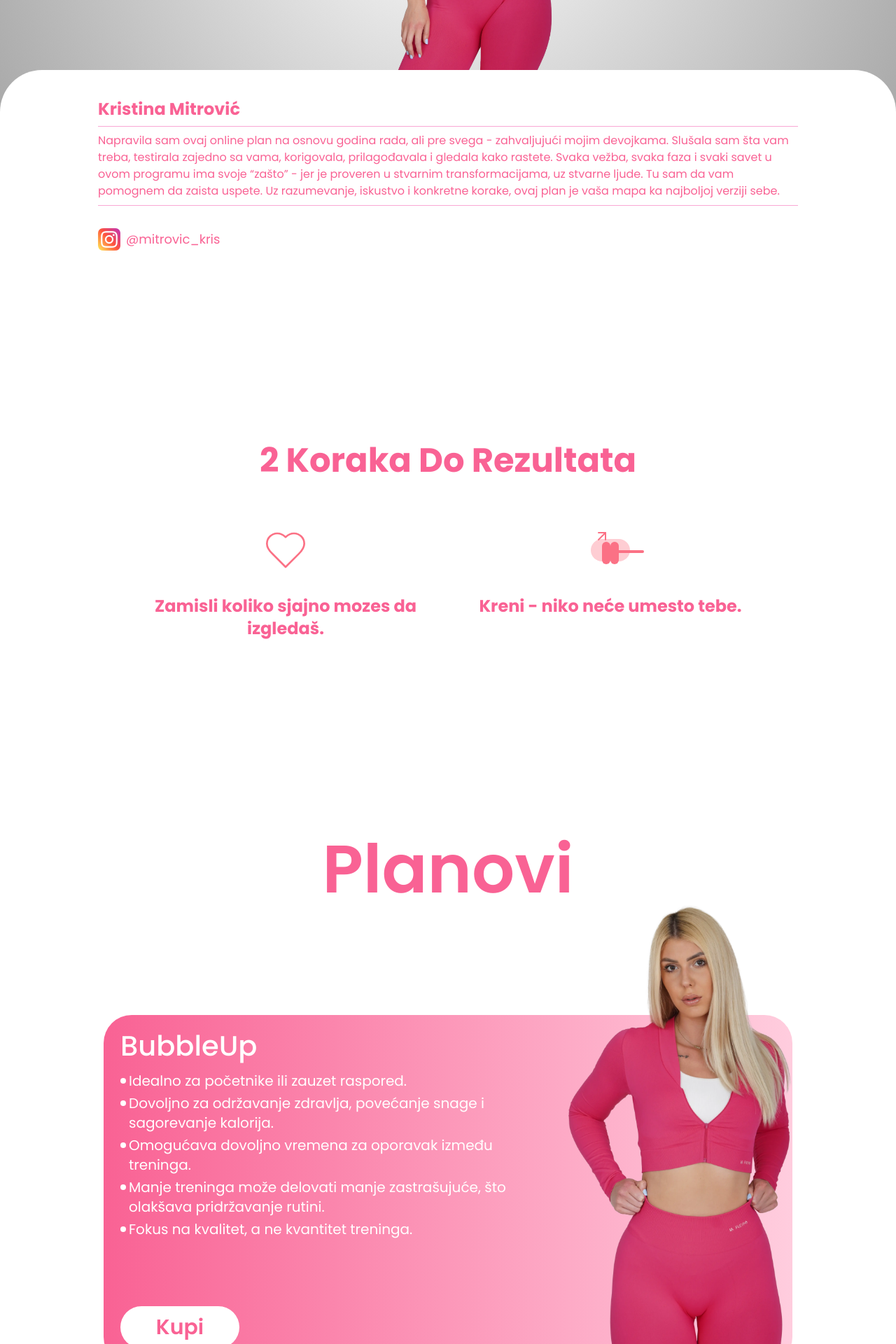
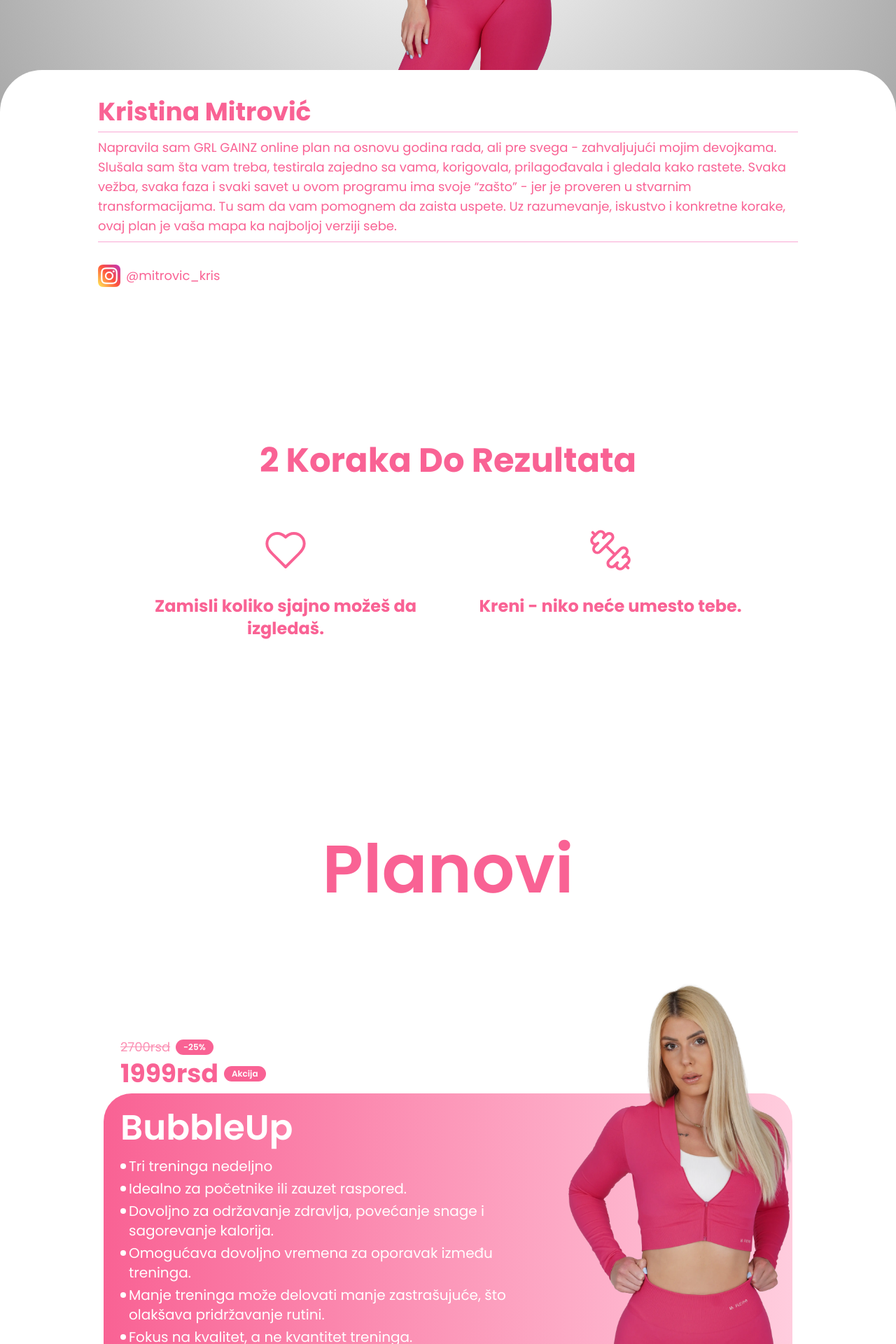
Before and after one commit to uros-simeunovic/gym-frontend, a React (Vite) app: page / in a window 1280 px wide. Shown: the part 1678-3598 px from the top of the page at 70% size. Built offline with nearby package versions, Linux system fonts and the light colour scheme; no server answers.

Commit message:
add prices for plans and fix some bugs

```diff
--- a/package.json
+++ b/package.json
@@ -23,7 +23,7 @@
     "@radix-ui/react-label": "^2.0.2",
     "@radix-ui/react-menubar": "^1.1.0",
     "@radix-ui/react-progress": "^1.1.0",
-    "@radix-ui/react-slot": "^1.0.2",
+    "@radix-ui/react-slot": "^1.2.2",
     "@radix-ui/react-switch": "^1.1.0",
     "@react-email/components": "0.0.33",
     "@react-oauth/google": "^0.12.1",
--- a/src/components/Faq.tsx
+++ b/src/components/Faq.tsx
@@ -28,12 +28,12 @@ const FaqItems = [
   {
     question: "Koje u prednosti online programa?",
     answer:
-      "Zaboravi na gužve u teretani i gubljenje vremena! Treniraj kad ti odgovara, ujutru pre posla, tokom pauze ili uveče – potpuno prilagođeno tvom rasporedu.",
+      "Zaboravi na gužve u teretani i gubljenje vremena! Treniraj kad ti odgovara, ujutru pre posla, tokom pauze ili uveče - potpuno prilagođeno tvom rasporedu.",
   },
   {
     question: "Da li mogu da se obratim treneru za pomoć?",
     answer:
-      "Naravno! Uvek sam tu za tebe. Možeš me kontaktirati putem emaila, instragrama ili platforme, i rado ću odgovoriti na sva tvoja pitanja ili prilagoditi treninge.",
+      "Naravno! Uvek sam tu za tebe. Možeš me kontaktirati putem email-a, instagram-a ili platforme, i rado ću odgovoriti na sva tvoja pitanja ili prilagoditi treninge.",
   },
 ];
 
--- a/src/components/NavmenuSidebar.tsx
+++ b/src/components/NavmenuSidebar.tsx
@@ -56,7 +56,7 @@ export const NavmenuSidebar = () => {
                 onClick={logout}
                 className="bg-[#f99b62] hover:bg-[#c56930] text-white text-[30px] font-semibold w-[200px] h-[70px] rounded-[40px]"
               >
-                Logout
+                Log out
               </Button>
               {userDetails?.isAdmin && (
                 <Button
--- a/src/components/Plans.tsx
+++ b/src/components/Plans.tsx
@@ -2,9 +2,10 @@ import { Button } from "@/components/ui/button";
 import plan1Image from "@/assets/Plan1Image.webp";
 import whitePlan2 from "@/assets/WhiteGirl1.webp";
 import { useAuth } from "@/Providers/AuthProvider";
-import { useNavigate } from "react-router-dom";
+import { Link, useNavigate } from "react-router-dom";
 import { Modal } from "@/components/modals/Modal";
 import { useEffect } from "react";
+import { Badge } from "./ui/badge";
 
 export const Plans = () => {
   const { userDetails } = useAuth();
@@ -24,18 +25,36 @@ export const Plans = () => {
           <h1 className="text-7xl sm:text-8xl font-semibold text-[#f96294]">
             Planovi
           </h1>
-          {/* <p className="text-sm sm:text-xl text-[#f96294]">
-            Lorem ipsum dolor sit amet consectetur adipisicing
-          </p> */}
         </div>
-        <div className="space-y-20 sm:space-y-80">
-          <div className="relative md:h-[500px] p-6 bg-gradient-to-r from-[#f96294] to-[#ffcdde] rounded-[40px] mx-auto">
-            <div className="h-full text-white flex flex-col justify-between gap-12">
+        <div className="space-y-36 sm:space-y-80 pt-28">
+          <div className="relative min-h-[350px] md:min-h-[500px] p-6 bg-gradient-to-r from-[#f96294] to-[#ffcdde] rounded-[40px] mx-auto">
+            <div className="mt-4 mb-2 absolute -top-24">
+              <div className="flex items-center gap-2">
+                <span className="text-lg line-through opacity-70 text-[#f96294]">
+                  2700rsd
+                </span>
+                <Badge className="bg-[#f96294] text-white">-25%</Badge>
+              </div>
+              <div className="flex items-center mt-1">
+                <span className="text-4xl font-bold text-[#f96294]">
+                  1999rsd
+                </span>
+                <Badge className="ml-2 bg-[#f96294] text-white">Akcija</Badge>
+              </div>
+            </div>
+            <div className="absolute z-0 bottom-0 right-0 rounded-br-[40px] overflow-hidden">
+              <img src={plan1Image} className="w-[180px] sm:w-[320px]" />
+            </div>
+            <div className="text-white flex flex-col gap-12">
               <div className="space-y-4">
-                <h1 className="text-[40px] font-medium leading-none">
+                <h1 className="text-[40px] sm:text-[50px] font-semibold leading-none">
                   BubbleUp
                 </h1>
                 <div className="flex flex-col font-normal text-[12px] sm:text-xl leading-[16px] space-y-1 max-w-[60%]">
+                  <div className="relative">
+                    <div className="absolute left-0 top-[4px] sm:top-[10px] w-[8px] h-[8px] rounded-full bg-white" />
+                    <p className="ml-3">Tri treninga nedeljno</p>
+                  </div>
                   <div className="relative">
                     <div className="absolute left-0 top-[4px] sm:top-[10px] w-[8px] h-[8px] rounded-full bg-white" />
                     <p className="ml-3">
@@ -70,38 +89,60 @@ export const Plans = () => {
                   </div>
                 </div>
               </div>
+              <div className="relative">
                 {userDetails?.paidPlan == "I1euJf8LyuMbj3GLVoh9" ||
                 userDetails?.isAdmin ? (
                   <Button
                     onClick={() => navigate(`/plans/I1euJf8LyuMbj3GLVoh9`)}
-                  className="bg-white text-[#f96294] text-[30px] font-semibold w-[200px] h-[60px] rounded-[40px]"
+                    className="bg-white text-[#f96294] text-[24px] sm:text-[30px] font-semibold w-[170px] sm:w-[200px] h-[50px] sm:h-[60px] rounded-[40px]"
                   >
                     Otvori Plan
                   </Button>
                 ) : (
-                <Button
-                  onClick={() => navigate("/placanje")}
-                  className="bg-white text-[#f96294] text-[30px] font-semibold w-[170px] h-[60px] rounded-[40px]"
+                  <Link
+                    to={"https://www.instagram.com/mitrovic_kris/"}
+                    target="_blank"
+                    rel="noopener noreferrer"
                   >
+                    <Button className="bg-white text-[#f96294] text-[30px] font-semibold w-[140px] sm:w-[170px] h-[50px] sm:h-[60px] rounded-[40px]">
                       Kupi
                     </Button>
+                  </Link>
                 )}
               </div>
-            <div className="absolute bottom-0 right-0 rounded-br-[40px] overflow-hidden">
-              <img src={plan1Image} className="w-[180px] sm:w-[320px]" />
             </div>
           </div>
-          <div className="relative md:h-[500px] flex p-6 bg-gradient-to-r from-[#edc0ff] to-[#db84ff] rounded-[40px] mx-auto overflow-hidden sm:overflow-visible">
+          <div className="relative min-h-[350px] md:min-h-[500px] flex p-6 bg-gradient-to-r from-[#edc0ff] to-[#db84ff] rounded-[40px] mx-auto  sm:overflow-visible">
+            <div className="mt-4 mb-2 absolute -top-24 right-0">
+              <div className="flex justify-end flex-row items-center gap-2">
+                <Badge className="bg-[#db84ff] text-white">-25%</Badge>
+                <span className="text-lg line-through opacity-70 text-[#db84ff]">
+                  3499rsd
+                </span>
+              </div>
+              <div className="flex flex-row justify-end items-center mt-1">
+                <Badge className="bg-[#db84ff] text-white">Akcija</Badge>
+                <span className="ml-2 text-4xl font-bold text-[#db84ff]">
+                  2599rsd
+                </span>
+              </div>
+            </div>
             <div className="absolute bottom-0 -left-2 overflow-hidden">
               <img src={whitePlan2} className="w-[180px] sm:w-[300px]" />
             </div>
             <div className="ml-[80px] sm:ml-[180px] text-white flex flex-col justify-between gap-12">
               <div className="space-y-4">
-                <h1 className="text-[40px] font-medium leading-none text-left">
+                <div>
+                  <h1 className="text-[34px] sm:text-[50px] font-semibold leading-none text-left">
                     GluteGoddess
                   </h1>
+                </div>
                 <div className="font-normal text-[12px] sm:text-xl leading-none">
                   <div className="font-normal text-[12px] sm:text-xl leading-[16px] space-y-1">
+                    <div className="relative">
+                      <div className="absolute left-0 top-[4px] sm:top-[10px] w-[8px] h-[8px] rounded-full bg-white" />
+                      <p className="ml-3">Četiri treninga nedeljno</p>
+                    </div>
                     <div className="relative">
                       <div className="absolute left-0 top-[4px] sm:top-[10px] w-[8px] h-[8px] rounded-full bg-white" />
                       <p className="ml-3">Brži rezultati.</p>
@@ -140,22 +181,25 @@ export const Plans = () => {
                   </div>
                 </div>
               </div>
-              <div className="ml-[80px] sm:ml-auto">
+              <div>
                 {userDetails?.paidPlan == "OSlO6JVoATh8KNg7iF9A" ||
                 userDetails?.isAdmin ? (
                   <Button
                     onClick={() => navigate("/plans/OSlO6JVoATh8KNg7iF9A")}
-                    className="bg-white text-[#db84ff] text-[30px] font-semibold w-[200px] h-[60px] rounded-[40px]"
+                    className="bg-white text-[#db84ff] absolute bottom-6 right-6 text-[24px] sm:text-[30px] font-semibold w-[170px] sm:w-[200px] h-[46px] sm:h-[60px] rounded-[40px]"
                   >
                     Otvori Plan
                   </Button>
                 ) : (
-                  <Button
-                    onClick={() => navigate("/placanje")}
-                    className="bg-white text-[#db84ff] text-[30px] font-semibold w-[170px] h-[60px] rounded-[40px]"
+                  <Link
+                    to={"https://www.instagram.com/mitrovic_kris/"}
+                    target="_blank"
+                    rel="noopener noreferrer"
                   >
+                    <Button className="bg-white text-[#db84ff] absolute bottom-6 right-6 text-[30px] font-semibold w-[140px] sm:w-[170px] h-[50px] sm:h-[60px] rounded-[40px]">
                       Kupi
                     </Button>
+                  </Link>
                 )}
               </div>
             </div>
--- a/src/components/Sidebar.tsx
+++ b/src/components/Sidebar.tsx
@@ -26,7 +26,7 @@ export const Sidebar = () => {
             <h1>{userDetails?.name}</h1>
           </div>
           <Button onClick={logout} className="absolute bottom-2 right-0">
-            Logout
+            Log out
           </Button>
         </>
       ) : (
--- /dev/null
+++ b/src/components/ui/badge.tsx
@@ -0,0 +1,36 @@
+import * as React from "react"
+import { cva, type VariantProps } from "class-variance-authority"
+
+import { cn } from "@/lib/utils"
+
+const badgeVariants = cva(
+  "inline-flex items-center rounded-full border px-2.5 py-0.5 text-xs font-semibold transition-colors focus:outline-none focus:ring-2 focus:ring-ring focus:ring-offset-2",
+  {
+    variants: {
+      variant: {
+        default:
+          "border-transparent bg-primary text-primary-foreground hover:bg-primary/80",
+        secondary:
+          "border-transparent bg-secondary text-secondary-foreground hover:bg-secondary/80",
+        destructive:
+          "border-transparent bg-destructive text-destructive-foreground hover:bg-destructive/80",
+        outline: "text-foreground",
+      },
+    },
+    defaultVariants: {
+      variant: "default",
+    },
+  }
+)
+
+export interface BadgeProps
+  extends React.HTMLAttributes<HTMLDivElement>,
+    VariantProps<typeof badgeVariants> {}
+
+function Badge({ className, variant, ...props }: BadgeProps) {
+  return (
+    <div className={cn(badgeVariants({ variant }), className)} {...props} />
+  )
+}
+
+export { Badge, badgeVariants }
--- a/src/pages/Components/AboutMe.tsx
+++ b/src/pages/Components/AboutMe.tsx
@@ -51,17 +51,17 @@ const AboutMe = () => {
       <div className="rounded-t-[60px] absolute w-full h-[500px] bg-white px-8 pt-10">
         <div className="flex flex-col gap-6 sm:w-[700px] md:w-[1000px] relative mx-auto">
           <div>
-            <h2 className="text-2xl font-bold text-[#f96294]">
+            <h2 className="text-4xl font-bold text-[#f96294]">
               Kristina Mitrović
             </h2>
             <hr className="my-2 border-pink-300" />
-            <p className="text-[#f96294]">
-              Napravila sam ovaj online plan na osnovu godina rada, ali pre
+            <p className="text-[#f96294] text-lg">
+              Napravila sam GRL GAINZ online plan na osnovu godina rada, ali pre
               svega - zahvaljujući mojim devojkama. Slušala sam šta vam treba,
               testirala zajedno sa vama, korigovala, prilagođavala i gledala
               kako rastete. Svaka vežba, svaka faza i svaki savet u ovom
               programu ima svoje “zašto” - jer je proveren u stvarnim
-              transformacijama, uz stvarne ljude. Tu sam da vam pomognem da
+              transformacijama. Tu sam da vam pomognem da
               zaista uspete. Uz razumevanje, iskustvo i konkretne korake, ovaj
               plan je vaša mapa ka najboljoj verziji sebe.
             </p>
--- a/src/pages/Components/ProgramSection.tsx
+++ b/src/pages/Components/ProgramSection.tsx
@@ -1,4 +1,4 @@
-import { Heart, ArrowUpRight } from "lucide-react";
+import { Heart, Dumbbell } from "lucide-react";
 
 export default function ProgramSection() {
   return (
@@ -16,16 +16,16 @@ export default function ProgramSection() {
         <div className="grid md:grid-cols-2 gap-10 mt-16">
           <div className="flex flex-col items-center text-center">
             <div className="w-20 h-20 flex items-center justify-center mb-6">
-              <Heart className="w-16 h-16 text-rose-400 stroke-1" />
+              <Heart className="w-16 h-16 text-[#f96294] stroke-[1.5px]" />
             </div>
             <h3 className="text-2xl font-bold text-[#f96294] mb-4">
-              Zamisli koliko sjajno mozes da izgledaš.
+              Zamisli koliko sjajno možeš da izgledaš.
             </h3>
             <p className="text-gray-600"></p>
           </div>
 
           <div className="flex flex-col items-center text-center">
-            <div className="w-20 h-20 flex items-center justify-center mb-6 relative">
+            {/* <div className="w-20 h-20 flex items-center justify-center mb-6 relative">
               <div className="w-14 h-8 bg-rose-200 rounded-full absolute"></div>
               <div className="relative">
                 <div className="w-12 h-1 bg-rose-400 rounded-full absolute top-0 left-0"></div>
@@ -33,6 +33,9 @@ export default function ProgramSection() {
                 <div className="w-3 h-8 bg-rose-400 rounded-full absolute -top-3 right-0"></div>
                 <ArrowUpRight className="w-6 h-6 text-rose-400 absolute -top-8 right-0" />
               </div>
+            </div> */}
+            <div className="w-20 h-20 flex items-center justify-center mb-6">
+              <Dumbbell className="w-16 h-16 text-[#f96294] stroke-[1.5px]" />
             </div>
             <h3 className="text-2xl font-bold text-[#f96294] mb-4">
               Kreni - niko neće umesto tebe.
--- a/src/pages/HomePage.tsx
+++ b/src/pages/HomePage.tsx
@@ -36,7 +36,7 @@ const HomePage = () => {
         <HeroSection scrollToSection={scrollToAboutMeSection} />
         <AnimatedLine />
       </div>
-      <div ref={aboutMeSectionRef} className="mb-[200px] sm:mb-[350px]">
+      <div ref={aboutMeSectionRef} className="mb-[300px] sm:mb-[350px]">
         <AboutMe />
       </div>
       <div className="max-w-[1000px] mx-auto">
```
Also changed, not shown: 1 other file (tests, documents, lock files or other folders). Lines whose indentation alone changed are shown as unchanged.
